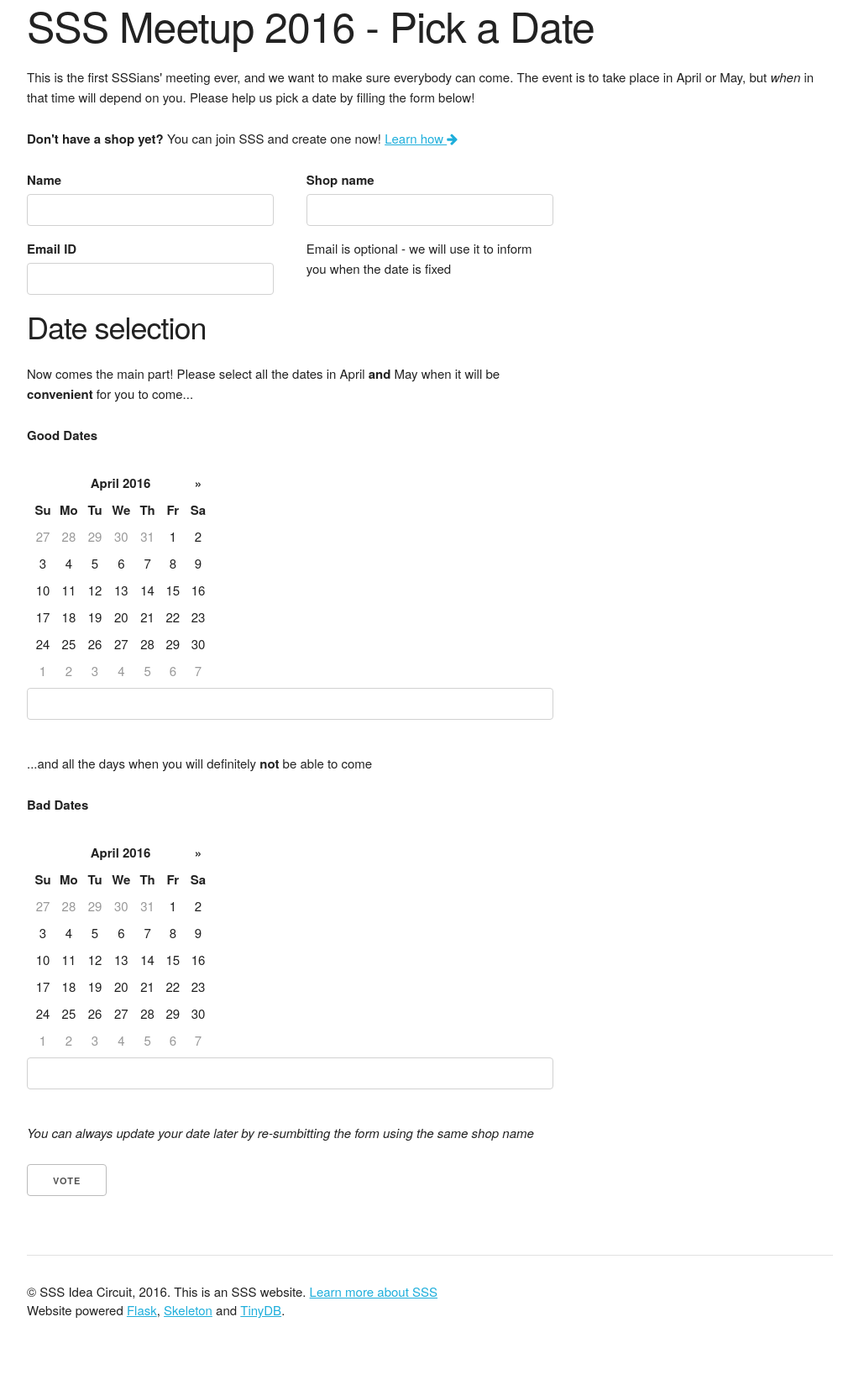
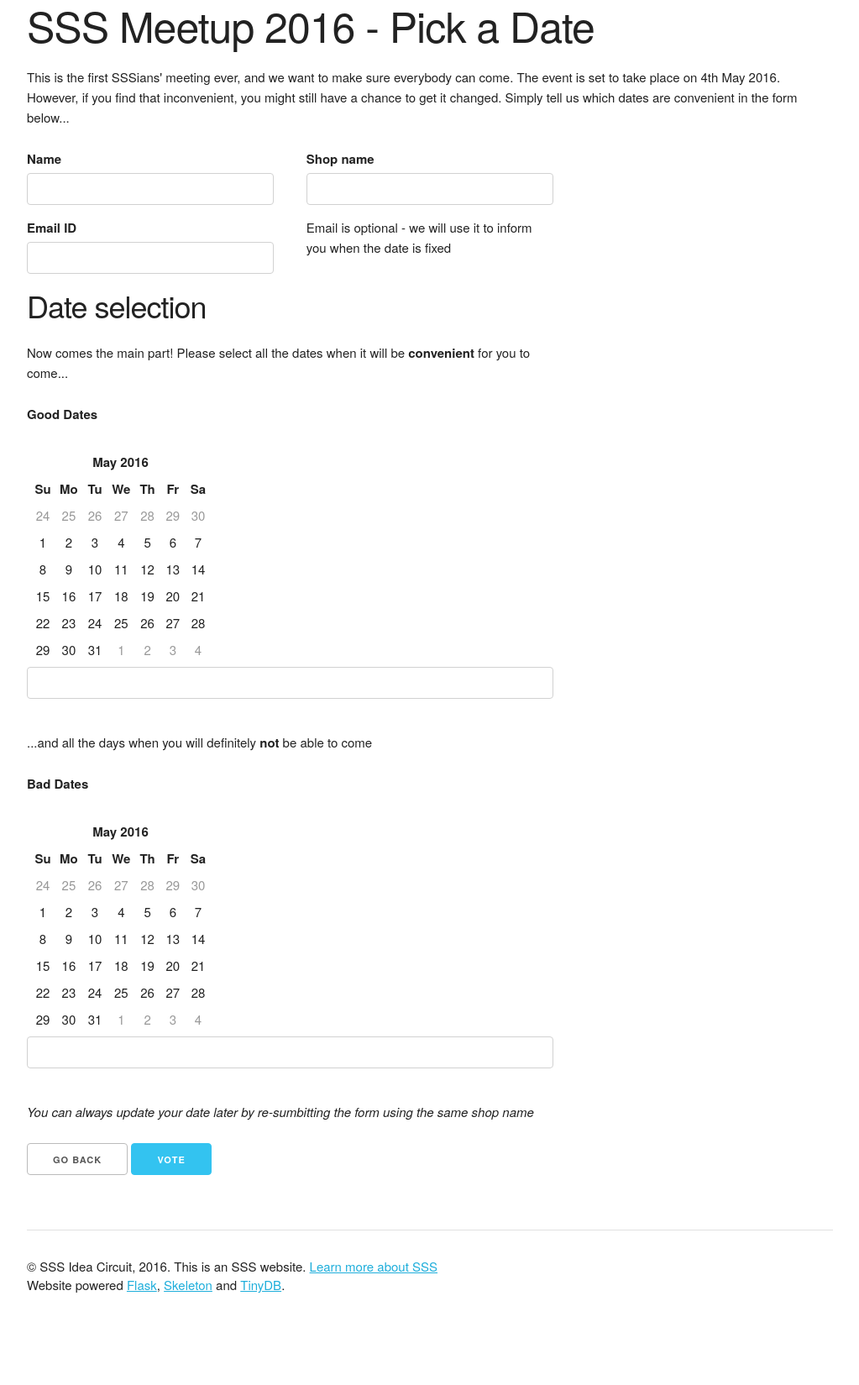
Before and after one commit to badrihippo/2016meet.sic.sssnet.tk, a Flask app: page /vote/ in a window 1280 px wide. Shown: the whole page at 84% size, without its empty margins (128-1151 px from the left). After the commit the page ends 1540 px from the top, so only its background shows below. Run offline with Flask 2, Linux system fonts and the light colour scheme; parts of the project's set-up code (start-up, migrations or seed data) failed here and were passed over; some libraries are stand-ins or nearby versions.

Commit message:
Update vote form to reflect date selection
The date has already been selected now, but people can still vote
and hope for a change...

```diff
--- a/templates/vote.htm
+++ b/templates/vote.htm
@@ -13,9 +13,7 @@
 {% endblock %}
 {% block content %}
 <h1>SSS Meetup 2016 - Pick a Date</h1>
-<p>This is the first SSSians' meeting ever, and we want to make sure everybody can come. The event is to take place in April or May, but <em>when</em> in that time will depend on you. Please help us pick a date by filling the form below!</p>
-
-<p><strong>Don't have a shop yet?</strong> You can join SSS and create one now! <a href="http://sssnet.tk">Learn how <i class="fa fa-arrow-right"></i></a></p>
+<p>This is the first SSSians' meeting ever, and we want to make sure everybody can come. The event is set to take place on 4th May 2016. However, if you find that inconvenient, you might still have a chance to get it changed. Simply tell us which dates are convenient in the form below...</p>
 
 <form action="{{ url_for('vote') }}" method="post">
   {{ form.csrf_token }}
@@ -39,13 +37,13 @@
   <div class="row">
     <div class="eight columns">
       <h3>Date selection</h3>
-      <p>Now comes the main part! Please select all the dates in April <b>and</b> May when it will be <b>convenient</b> for you to come...
+      <p>Now comes the main part! Please select all the dates when it will be <b>convenient</b> for you to come...
     <p>{{ form.good_dates.label }}</p>
-    <div id="datepicker-good" data-date-format="dd-mm-yyyy" data-date-multidate="true" data-date-start-date="01-04-2016" data-date-end-date="30-05-2016"  data-provide="datepicker"></div>
+    <div id="datepicker-good" data-date-format="dd-mm-yyyy" data-date-multidate="true" data-date-start-date="01-05-2016" data-date-end-date="31-05-2016"  data-provide="datepicker"></div>
     <p><input id="good_dates" name="good_dates" type="text" value="" class="u-full-width" /></p>
     <p>...and all the days when you will definitely <b>not</b> be able to come</p>
     <p>{{ form.bad_dates.label }}</p>
-    <div id="datepicker-bad" data-date-format="dd-mm-yyyy" data-date-multidate="true" data-date-start-date="01-04-2016" data-date-end-date="31-05-2016" data-provide="datepicker"></div>
+    <div id="datepicker-bad" data-date-format="dd-mm-yyyy" data-date-multidate="true" data-date-start-date="01-05-2016" data-date-end-date="31-05-2016" data-provide="datepicker"></div>
     <p><input id="bad_dates" name="bad_dates" type="text" value="" class="u-full-width" /></p>
     {% if form.good_dates.errors %}<ul></ul>{% for e in form.good_dates.errors %}<li>{{ e }}</li>{% endfor %}</ul>{% endif %}
     {% if form.bad_dates.errors %}<ul></ul>{% for e in form.bad_dates.errors %}<li>{{ e }}</li>{% endfor %}</ul>{% endif %}
@@ -54,7 +52,8 @@
 
   <p><i>You can always update your date later by re-sumbitting the form using the same shop name</i></p>
 
-  <input type="submit" value="Vote" />
+  <a href="{{ url_for('index') }}" class="button">Go back</a>
+  <input type="submit" value="Vote" class="button button-primary"/>
 </form>
 
 {% endblock %}
```
